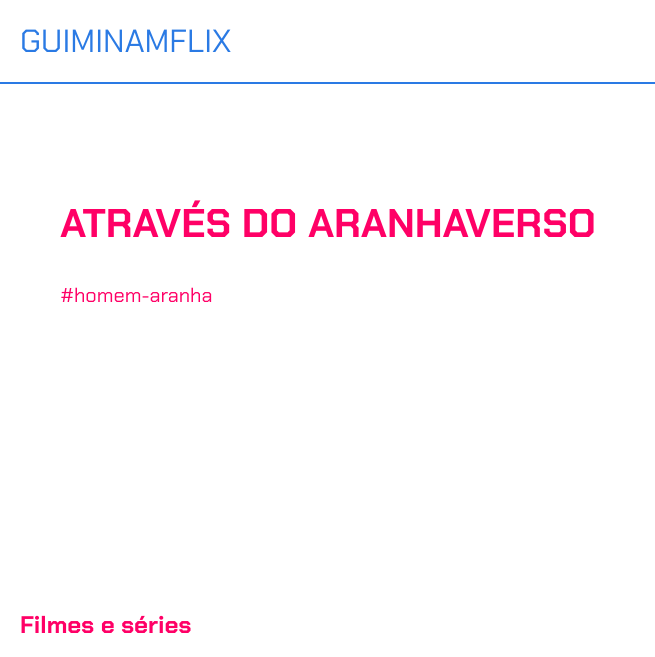
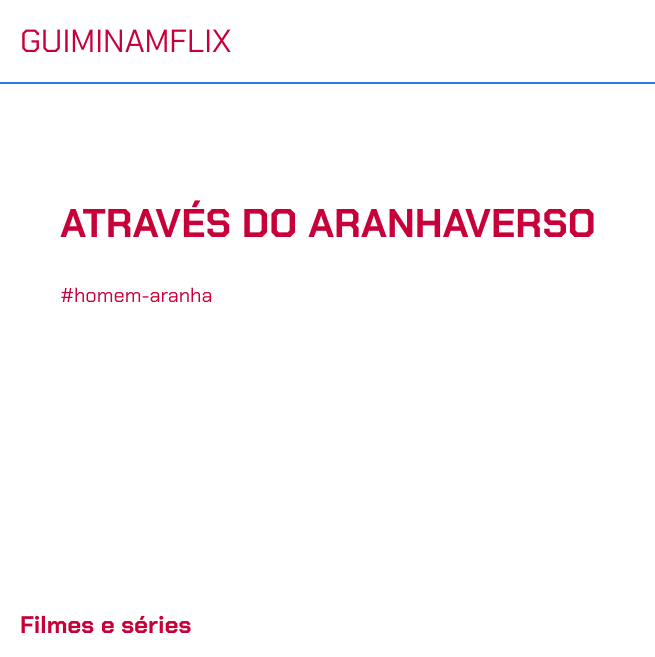
Before and after one commit to 1ESarahF/PAGINAWEB1E-, a plain HTML site: page index.html in a window 1280 px wide. Shown: the top 657 px of the page, 0-655 px from the left. Drawn offline with Linux system fonts and the light colour scheme; grey boxes are pictures that could not be loaded.

Commit message:
Update styles.css

```diff
--- a/styles.css
+++ b/styles.css
@@ -1,5 +1,5 @@
 body {
-    color: FF0066;
+    color: C70039;
     background: FF0066;
     margin: 0px;
     font-family: "Chakra Petch", sans-serif;
@@ -10,7 +10,7 @@ header {
     border-bottom: solid 2px rgb(42, 122, 228);
     padding: 20px;
     font-size: 32px;
-    color: rgb(42, 122, 228);
+    color: C70039;
 }
 
 .chamada {
@@ -56,5 +56,5 @@ p {
 }
 
 .categoria h2 {
-    color: FF0066;
+    color: C70039;
 }
```
